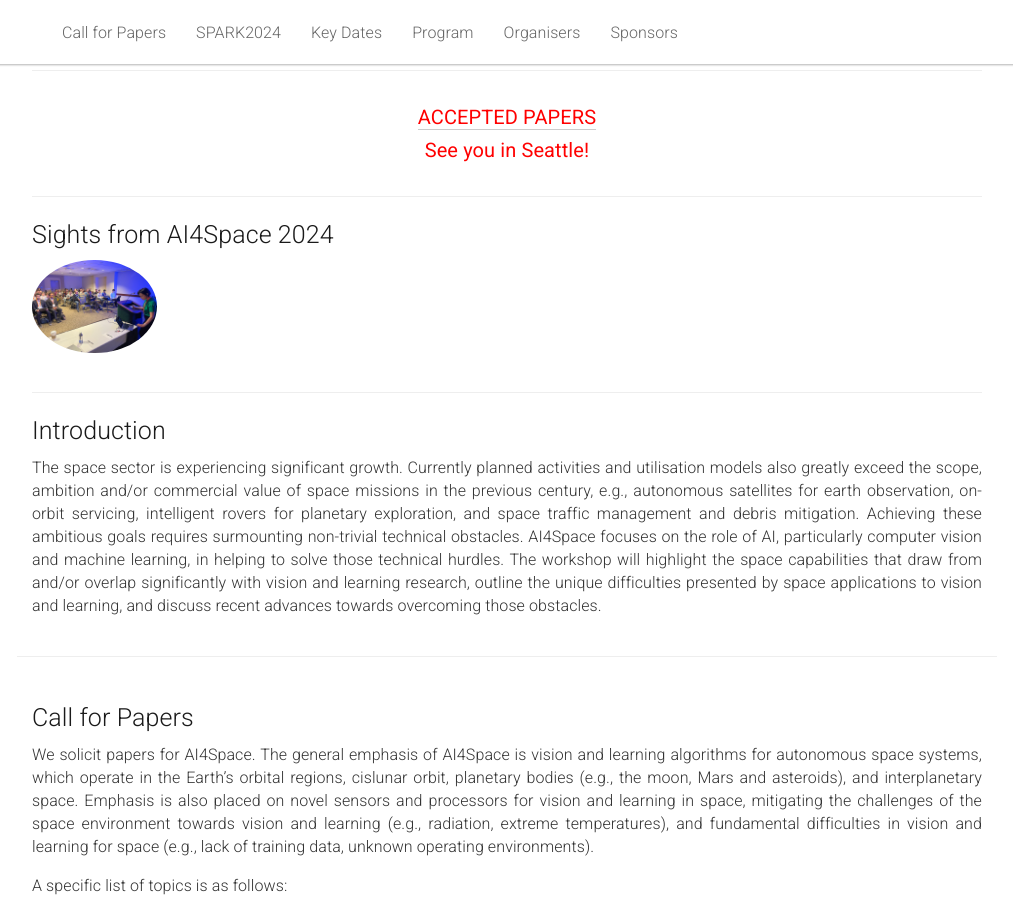
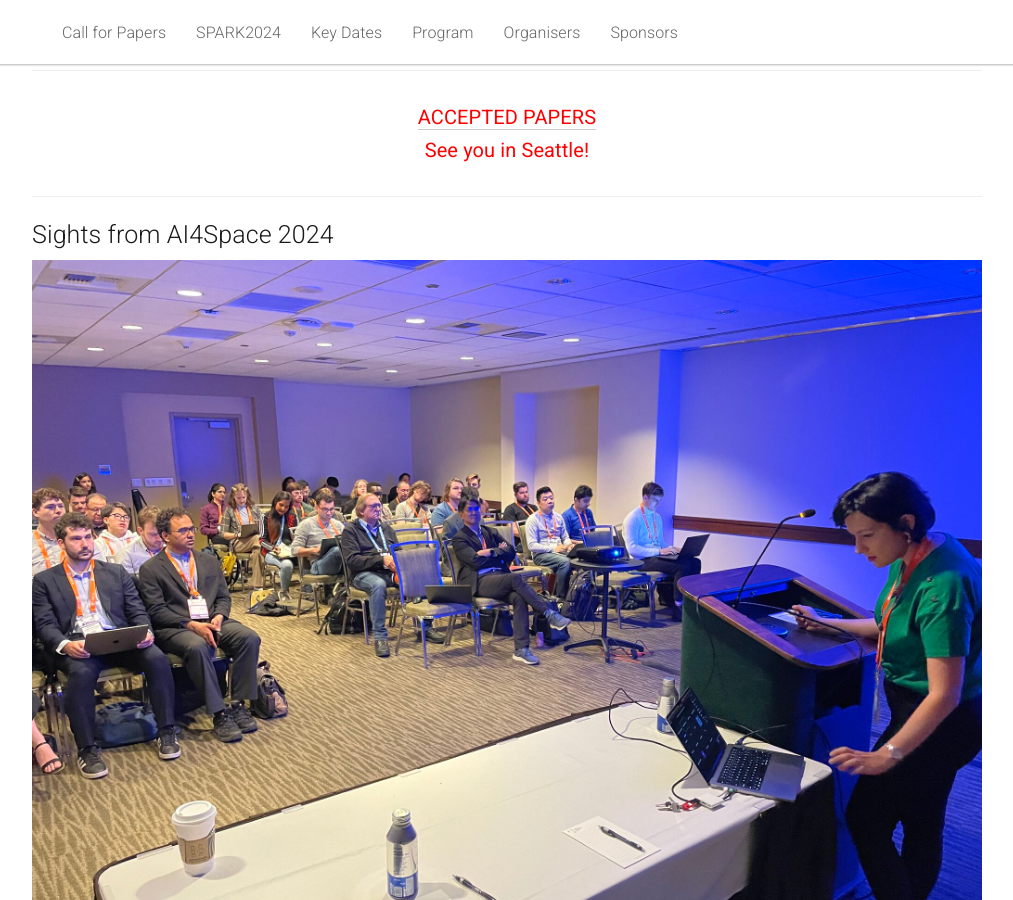
Before and after one commit to AIforSpace/2024, a Jekyll site: the page built from _pages/home.md, in a window 1280 px wide and 900 px high, scrolled down 365 px. Shown: the whole window, without its empty margins (133-1146 px from the left). Built offline with Jekyll 4.4.1, drawn with Linux system fonts in a browser that asks for light colours.

Commit message:
Update home.md

```diff
--- a/_pages/home.md
+++ b/_pages/home.md
@@ -46,7 +46,7 @@ acknowledgements: ""
 <div class="row">
   <div class="col-xs-12">
         <p>
-          <img class="people-pic" src="{{ "/static/img/seattle/presentations.jpeg" | prepend:site.baseurl }}">
+          <img src="{{ "/static/img/seattle/presentations.jpeg" | prepend:site.baseurl }}">
         </p>
   </div>
 </div>
```
